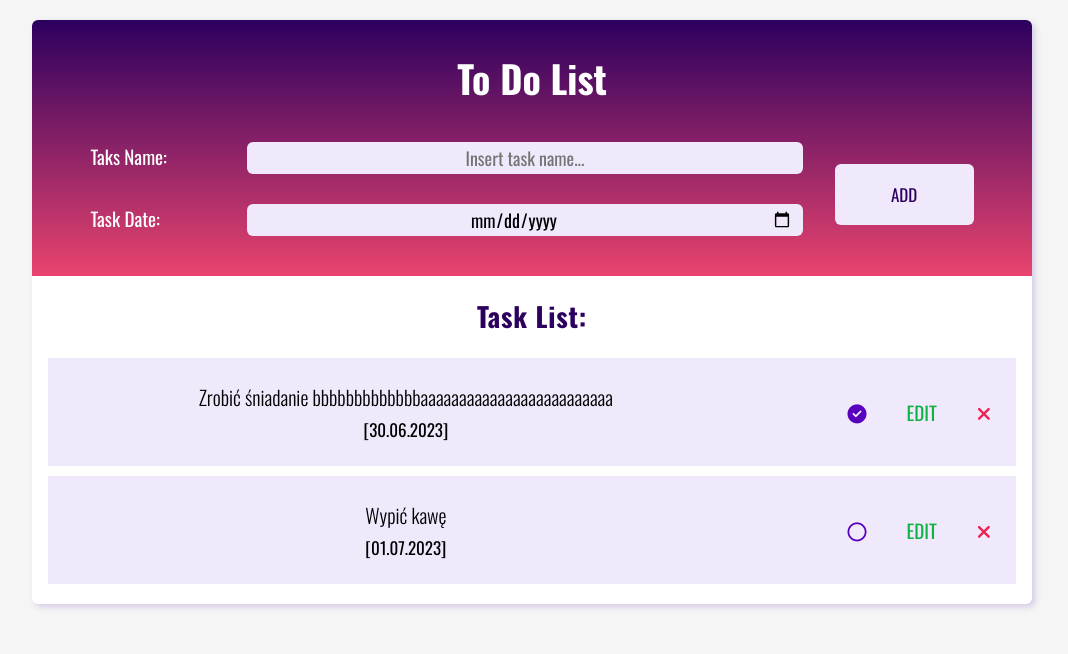
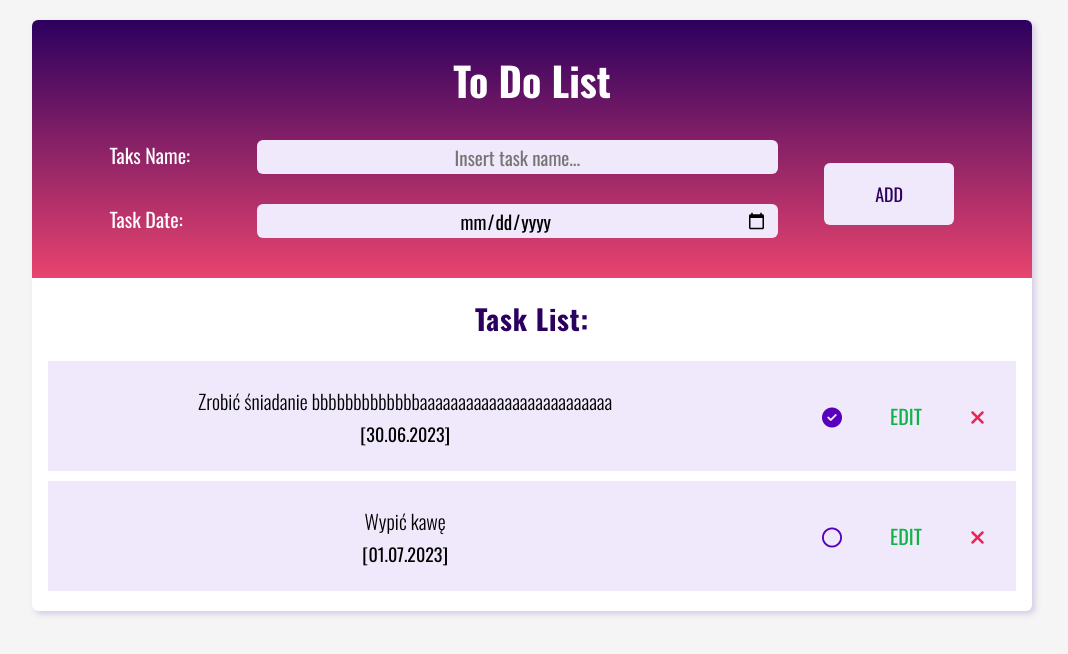
Before and after one commit to PrzIskr/ToDoList, a plain HTML site: page index.html in a window 1280 px wide. Shown: the whole page, without its empty margins (108-1176 px from the left). Drawn offline with nearby package versions, Linux system fonts and the light colour scheme.

Commit message:
updated todo-container for 992px breakpoint

```diff
--- a/sass/main.scss
+++ b/sass/main.scss
@@ -295,7 +295,6 @@ ul {
 	.todo-header {
 		.todo-heading {
 			font-size: 3.8rem;
-			margin-bottom: 26px;
 		}
 
 		.todo-header__tools {
@@ -351,7 +350,6 @@ ul {
 			}
 
 			.todo-list__task-btns {
-				// width: 30%;
 				width: 0;
 			}
 
@@ -366,6 +364,58 @@ ul {
 	.todo-container {
 		width: 840px;
 	}
+
+	.todo-header {
+		.todo-heading {
+			font-size: 4rem;
+			// margin-bottom: 28px;
+		}
+
+		.todo-header__tools {
+			width: 88%;
+		}
+
+		.todo-header__inputs {
+			.todo-header__label {
+				height: 34px;
+				font-size: 2rem;
+			}
+
+			.todo-header__input {
+				height: 34px;
+				font-size: 1.9rem;
+			}
+		}
+
+		.btn-add {
+			margin-left: 46px;
+			font-size: 1.8rem;
+		}
+	}
+
+	.todo-list {
+		.todo-list__heading {
+			font-size: 2.8rem;
+		}
+
+		.todo-list__task {
+			padding-right: 7px;
+
+			.todo-list__task-text {
+				// width: 70%;
+				font-size: 2rem;
+			}
+
+			.todo-list__task-date {
+				font-size: 1.8rem;
+			}
+
+			.task-btn {
+				padding: 40px 24px;
+				font-size: 2rem;
+			}
+		}
+	}
 }
 
 @media (min-width: 1200px) {
```
Also changed, not shown: css/main.css, 1 other file.
